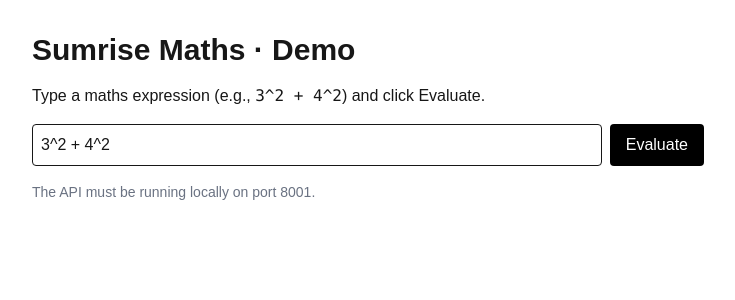
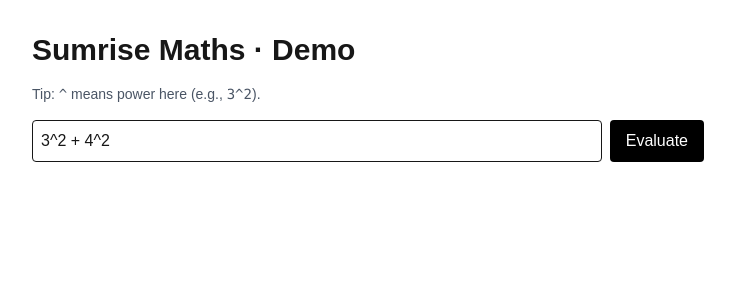
Before and after one commit to rhylryan21/SumriseMaths, a Next.js app: page /demo in a window 1280 px wide. Shown: the top 300 px of the page, without its empty margins (272-1007 px from the left). Built offline with nearby package versions, Linux system fonts and the light colour scheme; no server answers.

Commit message:
feat(web): friendlier demo UI with hints and last result

```diff
--- a/src/app/demo/page.tsx
+++ b/src/app/demo/page.tsx
@@ -1,14 +1,25 @@
 'use client'
-import { useState } from 'react'
+import { useState, useMemo } from 'react'
 
-const API_URL = process.env.NEXT_PUBLIC_GRADING_URL ?? 'http://127.0.0.1:8001';
+type EvaluateResponse =
+  | { ok: true; value: number }
+  | { ok: false; error?: string }
 
+const API_URL = process.env.NEXT_PUBLIC_GRADING_URL ?? 'http://127.0.0.1:8001'
+const ALLOWED = /^[0-9\s+\-*/^().]{1,100}$/
 
 export default function DemoPage() {
   const [expr, setExpr] = useState('3^2 + 4^2')
-  const [result, setResult] = useState<string>('')
+  const [result, setResult] = useState<string>('')        // current attempt
+  const [lastGood, setLastGood] = useState<string>('')    // persists last success
   const [loading, setLoading] = useState(false)
   const [error, setError] = useState<string>('')
+
+  const clientSideHint = useMemo(() => {
+    if (!expr.trim()) return 'Enter something like 3^2 + 4^2'
+    if (!ALLOWED.test(expr)) return 'Only digits, + - * / ^ ( ) . and spaces (max 100 chars).'
+    return ''
+  }, [expr])
 
   const callApi = async () => {
     setLoading(true); setError(''); setResult('')
@@ -18,22 +29,16 @@ export default function DemoPage() {
         headers: { 'Content-Type': 'application/json' },
         body: JSON.stringify({ expr })
       })
-
-      // Define the shape we expect from the API
-      type EvaluateResponse =
-        | { ok: true; value: number }
-        | { ok: false; error?: string }
-
       const json: EvaluateResponse = await res.json()
-
       if (json.ok) {
-        setResult(String(json.value))
+        const val = String(json.value)
+        setResult(val)
+        setLastGood(val)
       } else {
         setError(json.error ?? 'Unknown error')
       }
     } catch (e: unknown) {
-      if (e instanceof Error) setError(e.message)
-      else setError('Unknown error')
+      setError(e instanceof Error ? e.message : 'Network error')
     } finally {
       setLoading(false)
     }
@@ -43,21 +48,43 @@ export default function DemoPage() {
     <main className="min-h-screen p-8">
       <div className="max-w-2xl mx-auto space-y-4">
         <h1 className="text-3xl font-bold">Sumrise Maths · Demo</h1>
-        <p>Type a maths expression (e.g., <code>3^2 + 4^2</code>) and click Evaluate.</p>
+        <p className="text-sm text-gray-600">
+          Tip: <code>^</code> means power here (e.g., <code>3^2</code>).
+        </p>
+
         <div className="flex gap-2">
           <input
             className="border rounded p-2 flex-1"
             value={expr}
             onChange={(e) => setExpr(e.target.value)}
-            placeholder="Enter expression"
+            placeholder="Enter expression (e.g., 3^2 + 4^2)"
           />
-          <button onClick={callApi} className="px-4 py-2 rounded bg-black text-white" disabled={loading}>
+          <button
+            onClick={callApi}
+            className="px-4 py-2 rounded bg-black text-white disabled:opacity-50"
+            disabled={loading || !!clientSideHint}
+          >
             {loading ? 'Working…' : 'Evaluate'}
           </button>
         </div>
+
+        {clientSideHint && (
+          <div className="text-sm text-amber-700 border border-amber-300 bg-amber-50 rounded p-2">
+            {clientSideHint}
+          </div>
+        )}
+
         {result && <div className="p-3 rounded border">Result: {result}</div>}
-        {error && <div className="p-3 rounded border border-red-500 text-red-700">Error: {error}</div>}
-        <p className="text-sm text-gray-500">The API must be running locally on port 8001.</p>
+
+        {error && (
+          <div className="p-3 rounded border border-red-500 text-red-700">
+            Error: {error}
+          </div>
+        )}
+
+        {lastGood && !result && !error && (
+          <div className="text-sm text-gray-500">Last correct answer: {lastGood}</div>
+        )}
       </div>
     </main>
   )
```
